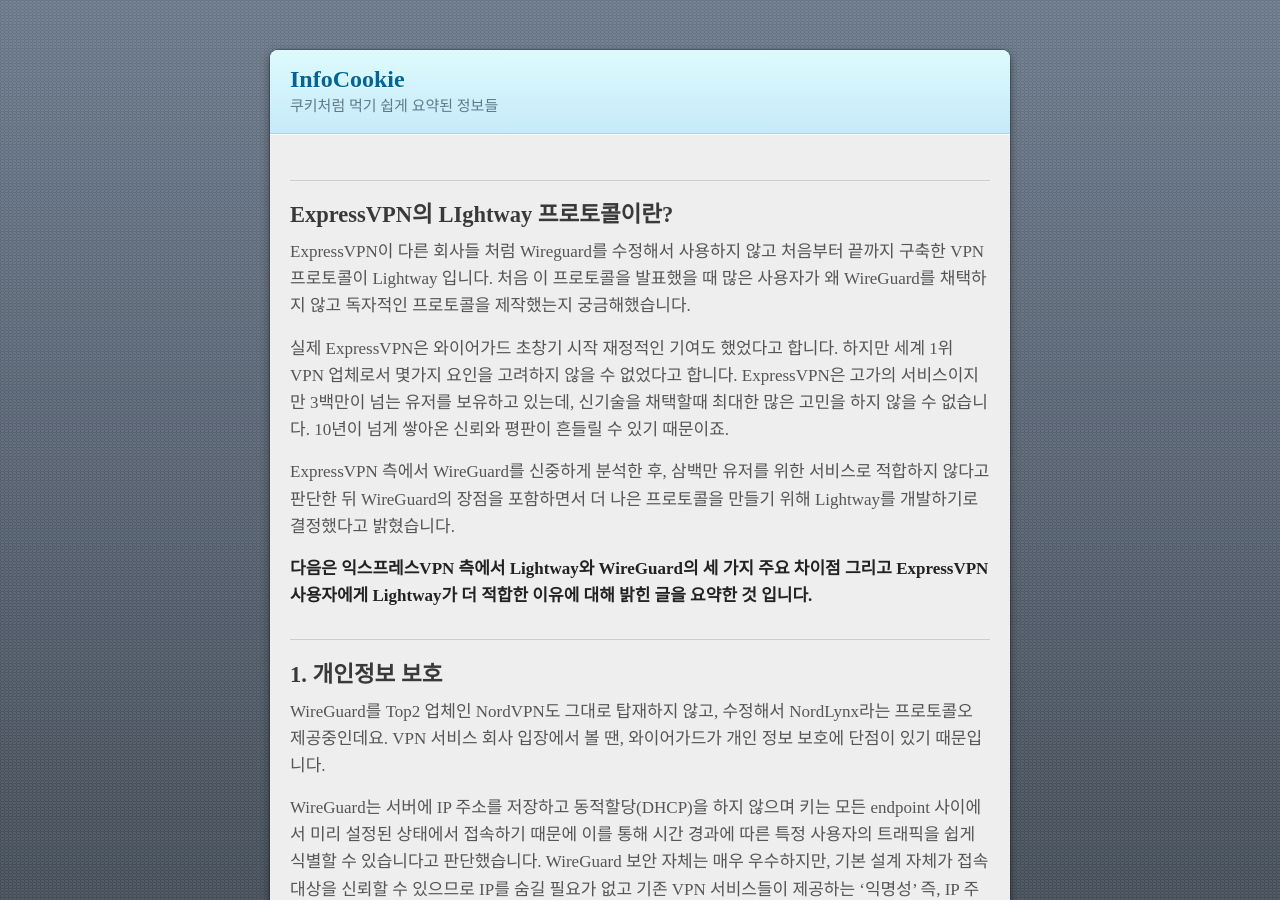
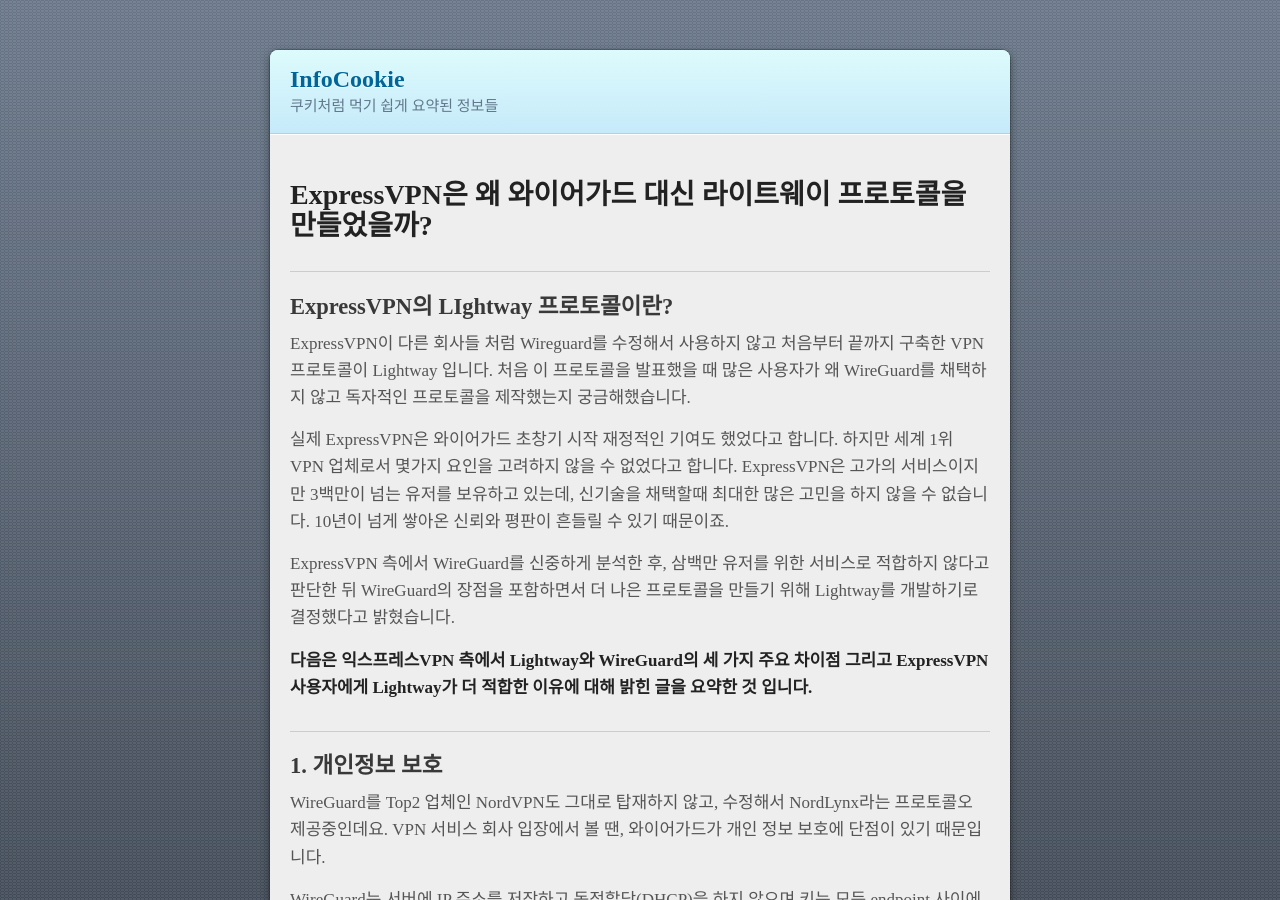
Before and after one commit to infocookie/Infocookie, a Jekyll site: the page built from _posts/2022-10-22-ExpressVPN-Lightway-vs-Wireguard-protocol.md, in a window 1280 px wide and 900 px high. Built offline with Jekyll 4.4.1, drawn with Linux system fonts in a browser that asks for light colours; some web fonts are replaced.

Commit message:
Update 2022-10-22-ExpressVPN-Lightway-vs-Wireguard-protocol.md

```diff
--- a/_posts/2022-10-22-ExpressVPN-Lightway-vs-Wireguard-protocol.md
+++ b/_posts/2022-10-22-ExpressVPN-Lightway-vs-Wireguard-protocol.md
@@ -4,6 +4,8 @@
 layout: default
 title: ExpressVPN Lightway vs Wireguard 프로토콜 추천 보안성 비교
 ---
+
+# ExpressVPN은 왜 와이어가드 대신 라이트웨이 프로토콜을 만들었을까?
 
 ## ExpressVPN의 LIghtway 프로토콜이란?
 
```
